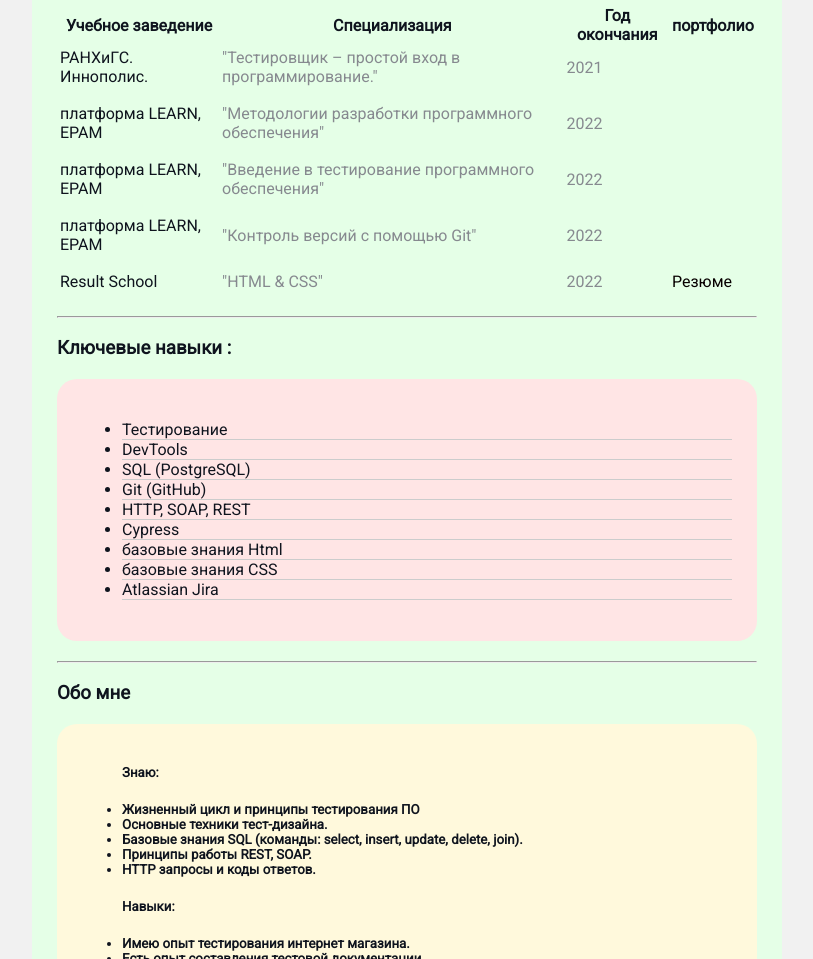
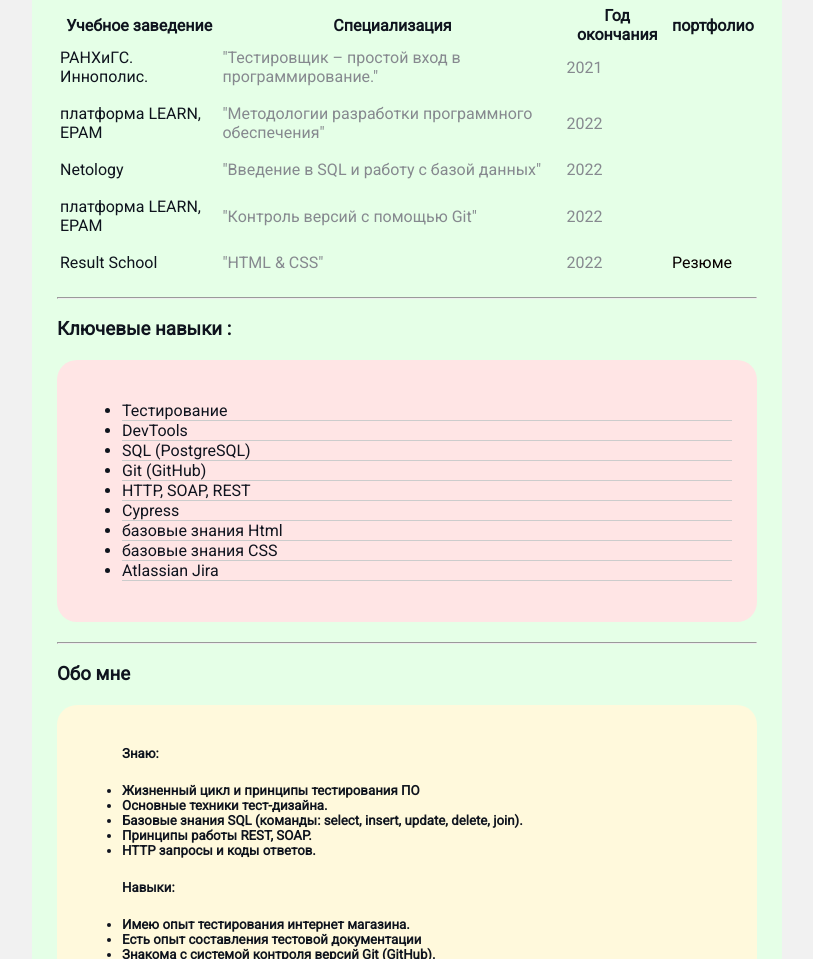
Before and after one commit to Svettlan/-, a plain HTML site: page index.html in a window 1280 px wide. Shown: the part 1622-2581 px from the top of the page, without its empty margins (233-1046 px from the left). Drawn offline with Linux system fonts and the light colour scheme.

Commit message:
Update index.html

```diff
--- a/index.html
+++ b/index.html
@@ -96,8 +96,8 @@
           <td></td>
         </tr>
         <tr>
-          <td>платформа LEARN, EPAM</td>
-          <td>"Введение в тестирование программного обеспечения"</td>
+          <td>Netology</td>
+          <td>"Введение в SQL и работу с базой данных"</td>
           <td>2022</td>
           <td></td>
         </tr>
```
